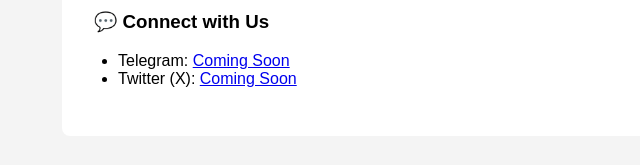
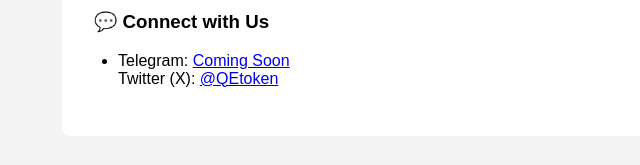
Before and after one commit to Glennal-795/quantitative-easing, a plain HTML site: page index.html in a window 1280 px wide. Shown: the part 731-896 px from the top of the page, 196-836 px from the left. Drawn offline with Linux system fonts and the light colour scheme.

Commit message:
Update index.html

```diff
--- a/index.html
+++ b/index.html
@@ -84,7 +84,8 @@
     <h3>💬 Connect with Us</h3>
     <ul>
       <li>Telegram: <a href="#">Coming Soon</a></li>
-      <li>Twitter (X): <a href="#">Coming Soon</a></li>
+      Twitter (X): <a href="https://x.com/QEtoken" target="_blank">@QEtoken</a>
+
     </ul>
   </main>
 
```
